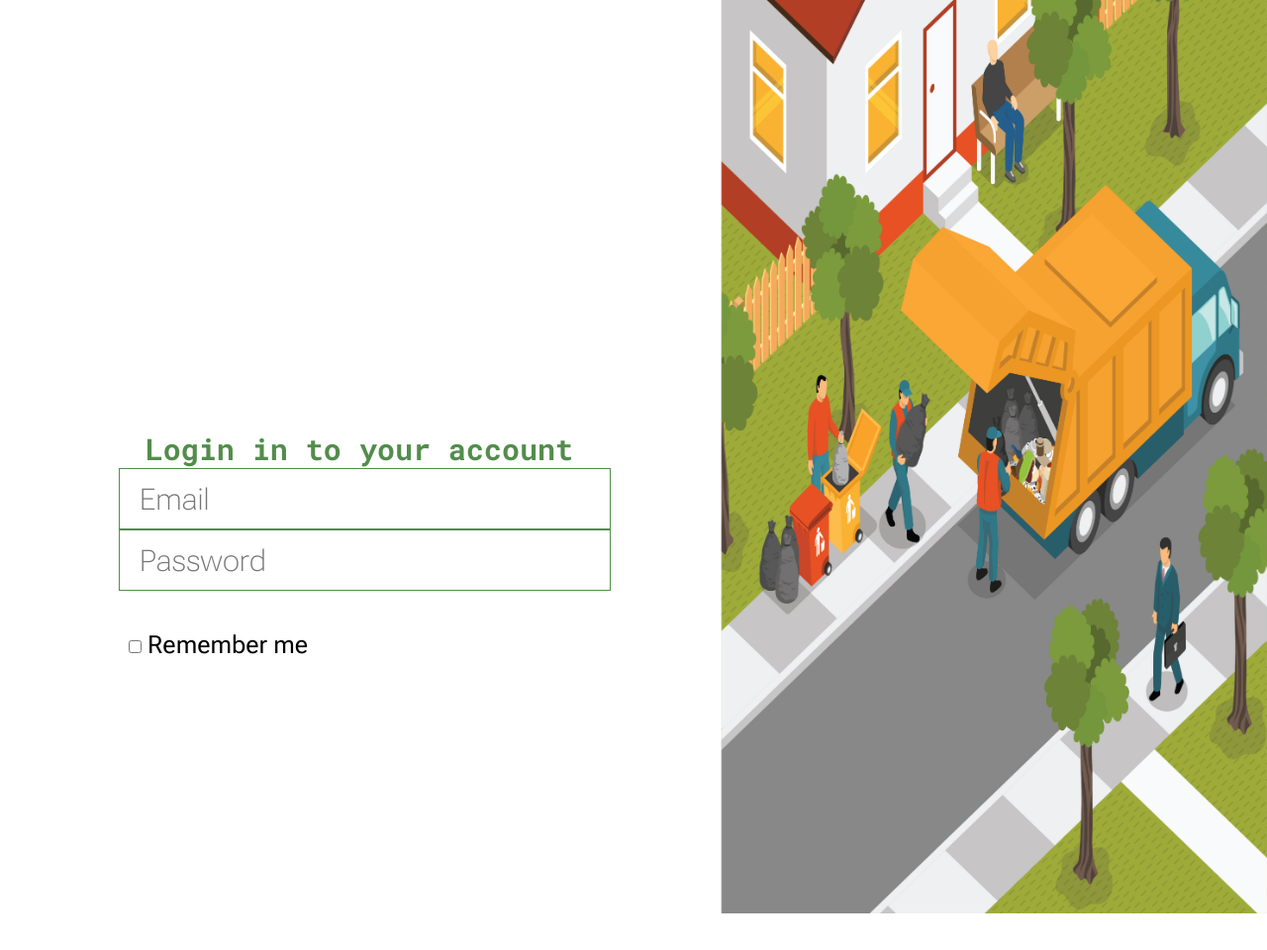
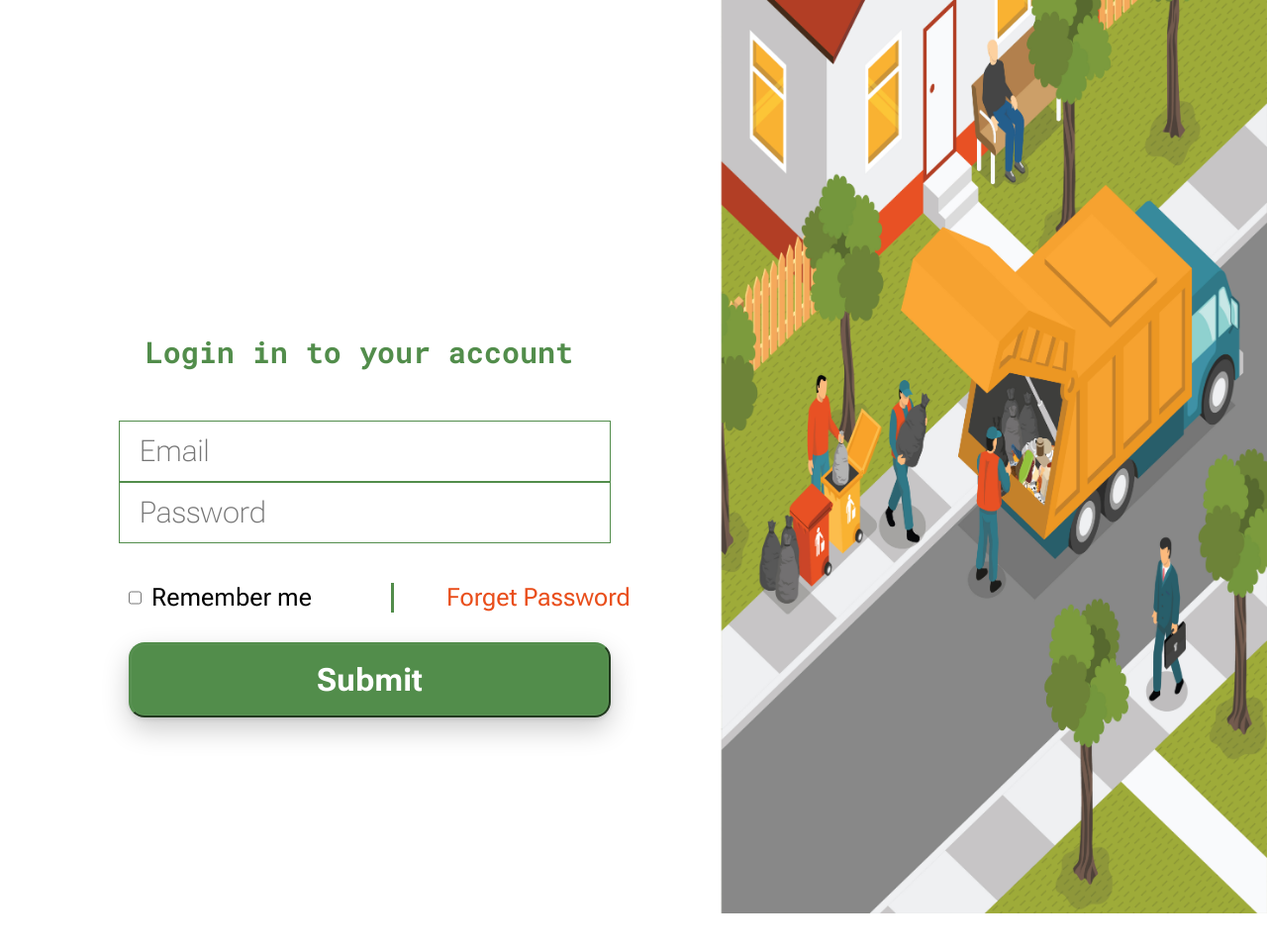
Before and after one commit to Shuv00/WasteAlert, a PHP site: page /login.html in a window 1280 px wide. Shown: the whole page at 99% size. Run offline with PHP 8.4, Linux system fonts and the light colour scheme.

Commit message:
login page updated

```diff
--- a/login.css
+++ b/login.css
@@ -26,11 +26,13 @@
     font-size:30px;
     font-weight:bold;
     text-align: center;
-    margin-top: 150px;
+    margin-top: 100px;
     color: #528D4B;
 
 }
-
+form{
+    margin-top: 50px;
+}
 form .password{
     margin-top: 20px;
 }
@@ -48,18 +50,46 @@ form  .email, form  .password{
     font-weight: 50;
 
 }
+form .email:focus , form. .password:focus {
+    border: none;
+}
 .extra {
     margin-left: 120px;
     margin-top: 30px;
     padding: 10px;
     font-family: "Roboto Flex";
     font-size: 25px;
+    display: flex;
+    gap: 10px;
 }
-.extra .checkmark{
-position: absolute;
-  top: 0;
-  left: 0;
-  height: 25px;
-  width: 25px;
-  background-color: #eee;
+.extra .box {
+    height: 30px;
+    width: 3px ;
+    margin-left: 70px;
+    background-color: #528D4B;
 }
+.extra a {
+    text-decoration: none;
+    color: #E94E1B;
+    margin-left: 43px;
+}
+.extra a:hover{
+    opacity: 70%;
+}
+input[type="submit"]
+{
+  padding: 17px 188px;
+  border-radius: 0.5em;
+  background-color:#528D4B ;
+  font-family: "Roboto Flex";
+  font-size: 32px;
+  font-weight: bold;
+  color:white;
+  cursor: pointer;
+  margin-left: 130px;
+  border-color: #528D4B;
+  margin-top: 20px;
+  box-shadow: rgba(0, 0, 0, 0.2) 0px 12px 28px 0px, rgba(0, 0, 0, 0.1) 0px 2px 4px 0px, rgba(255, 255, 255, 0.05) 0px 0px 0px 1px inset;
+
+
+}
--- a/login.html
+++ b/login.html
@@ -17,9 +17,13 @@
 
            <input type="password" class="password" placeholder="Password" >
            <div class="extra">
-            <input type="checkbox" name="remember" id="remember"/>   Remember me
-            <!-- <span class="checkmark"></span> -->
+            <input type="checkbox" name="remember" id="remember" class="checkbox"/>
+            <label for="remember">Remember me</label>
+            <div class="box">
+            </div>
+            <a href="#">Forget Password </a>
            </div>
+           <input type="submit" class="submit-btn">
         </form>
     </div>
     <div class="second">
```
